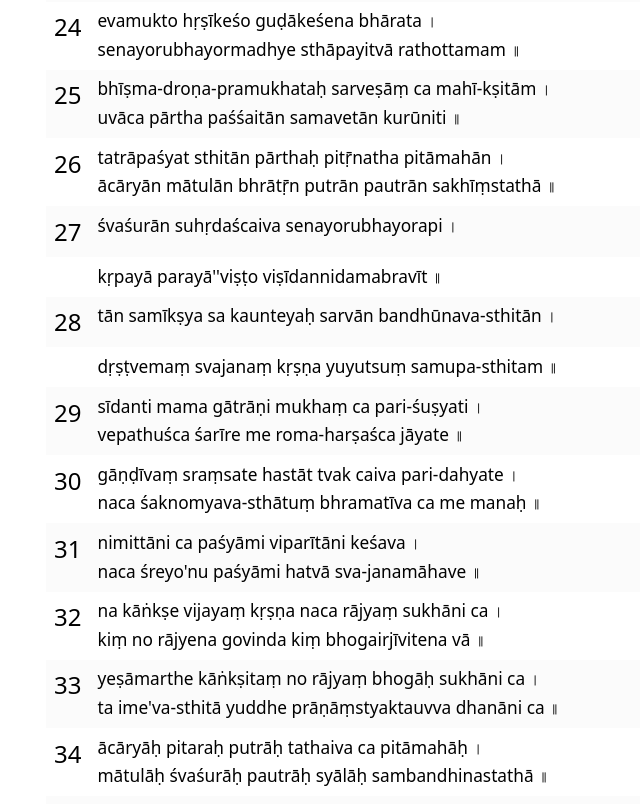
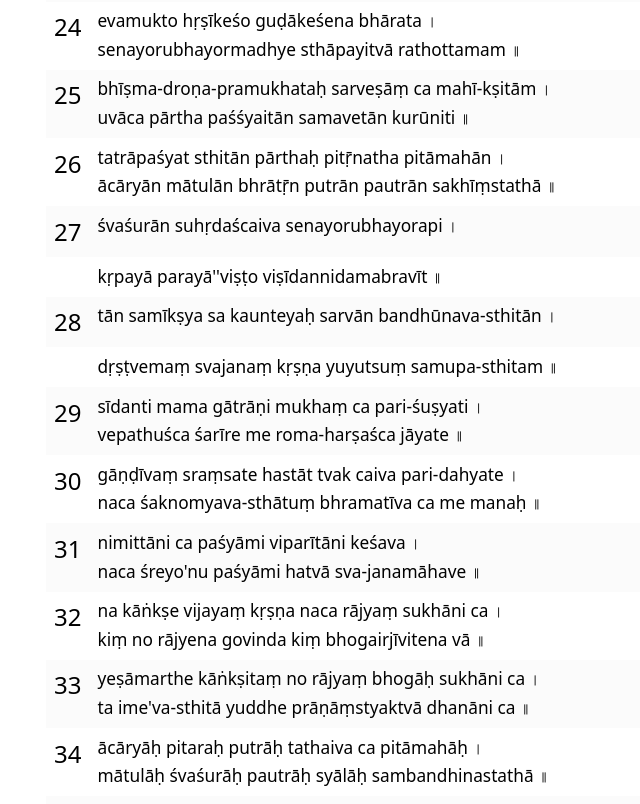
Before and after one commit to prawipra/gs_stage, a Jekyll site: the page built from eng/1.md, in a window 1280 px wide and 1400 px high, scrolled down 2881 px. Shown: the part 183-987 px from the top of the window, without its empty margins (294-934 px from the left). Built offline with Jekyll 4.4.1, drawn with Linux system fonts in a browser that asks for light colours.

Commit message:
Fix verse spelling in all langs

```diff
--- a/_data/eng/v1.yml
+++ b/_data/eng/v1.yml
@@ -96,7 +96,7 @@
 
 25: |-
     bhīṣma-droṇa-pramukhataḥ sarveṣāṃ ca mahī-kṣitām ।
-    uvāca pārtha paśśaitān samavetān kurūniti ॥
+    uvāca pārtha paśśyaitān samavetān kurūniti ॥
 
 26: |-
     tatrāpaśyat sthitān pārthaḥ pitṝnatha pitāmahān ।
@@ -132,7 +132,7 @@
 
 33: |-
     yeṣāmarthe kāṅkṣitaṃ no rājyaṃ bhogāḥ sukhāni ca ।
-    ta ime'va-sthitā yuddhe prāṇāṃstyaktauvva dhanāni ca ॥
+    ta ime'va-sthitā yuddhe prāṇāṃstyaktvā dhanāni ca ॥
 
 34: |-
     ācāryāḥ pitaraḥ putrāḥ tathaiva ca pitāmahāḥ ।
--- a/_data/hin/v1.yml
+++ b/_data/hin/v1.yml
@@ -132,7 +132,7 @@
 
 33: |-
     येषामर्थे कांक्षितं नो राज्यं भोगाः सुखानि च ।
-    त इमेऽव-स्थिता युद्धे प्राणांस्त्यक्तौव्व धनानि च ॥
+    त इमेऽव-स्थिता युद्धे प्राणांस्त्यक्त्वा धनानि च ॥
 
 34: |-
     आचार्याः पितरः पुत्राः तथैव च पितामहाः ।
--- a/_data/kan/v1.yml
+++ b/_data/kan/v1.yml
@@ -132,7 +132,7 @@
 
 33: |-
     ಯೇಷಾಮರ್ಥೇ ಕಾಂಕ್ಷಿತಂ ನೋ ರಾಜ್ಯಂ ಭೋಗಾಃ ಸುಖಾನಿ ಚ ।
-    ತ ಇಮೇಽವ-ಸ್ಥಿತಾ ಯುದ್ಧೇ ಪ್ರಾಣಾಂಸ್ತ್ಯಕ್ತೌವ್ವ ಧನಾನಿ ಚ ॥
+    ತ ಇಮೇಽವ-ಸ್ಥಿತಾ ಯುದ್ಧೇ ಪ್ರಾಣಾಂಸ್ತ್ಯಕ್ತ್ವಾ ಧನಾನಿ ಚ ॥
 
 34: |-
     ಆಚಾರ್ಯಾಃ ಪಿತರಃ ಪುತ್ರಾಃ ತಥೈವ ಚ ಪಿತಾಮಹಾಃ ।
--- a/_data/tam/v1.yml
+++ b/_data/tam/v1.yml
@@ -132,7 +132,7 @@
 
 33: |-
     யேஷாமர்தே² காங்க்ஷிதம்ʼ நோ ராஜ்யம்ʼ போ⁴கா³꞉ ஸுகா²னி ச ।
-    த இமே(அ)வ-ஸ்தி²தா யுத்³தே⁴ ப்ராணாம்ʼஸ்த்யக்தௌவ்வ த⁴னானி ச ॥
+    த இமே(அ)வ-ஸ்தி²தா யுத்³தே⁴ ப்ராணாம்ʼஸ்த்யக்த்வா த⁴னானி ச ॥
 
 34: |-
     ஆசார்யா꞉ பிதர꞉ புத்ரா꞉ ததை²வ ச பிதாமஹா꞉ ।
--- a/_data/tel/v1.yml
+++ b/_data/tel/v1.yml
@@ -132,7 +132,7 @@
 
 33: |-
     యేషామర్థే కాంక్షితం నో రాజ్యం భోగాః సుఖాని చ ।
-    త ఇమేఽవ-స్థితా యుద్ధే ప్రాణాంస్త్యక్తౌవ్వ ధనాని చ ॥
+    త ఇమేఽవ-స్థితా యుద్ధే ప్రాణాంస్త్యక్త్వా ధనాని చ ॥
 
 34: |-
     ఆచార్యాః పితరః పుత్రాః తథైవ చ పితామహాః ।
```
